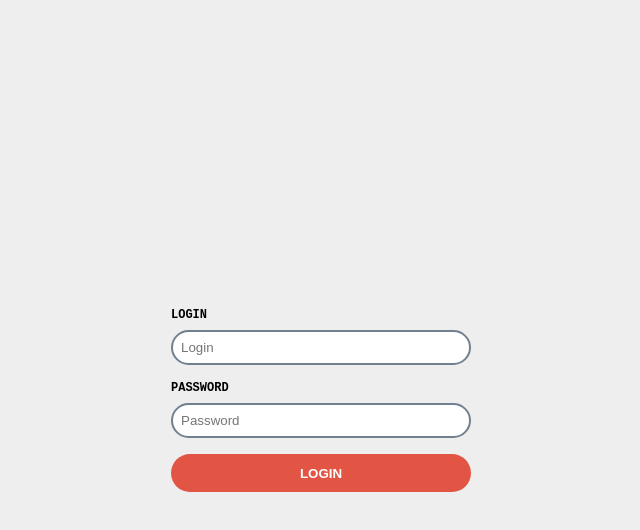
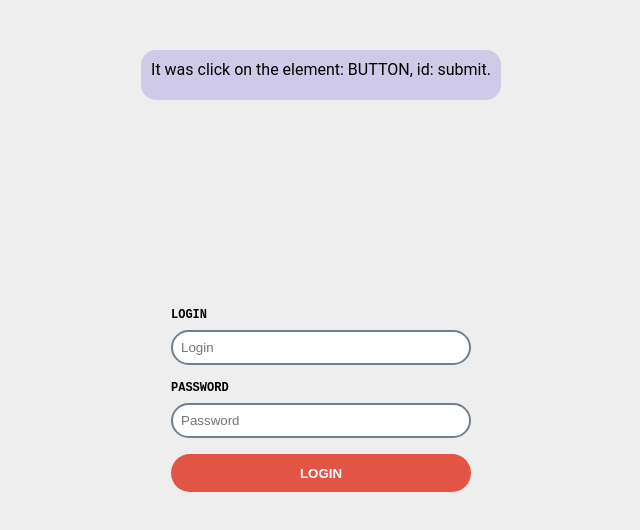
Before and after one commit to mate-academy/js_promise_function_DOM, a website built with Parcel: page src/index.html in a window 1280 px wide. Both pictures are taken after a click on the button "LOGIN". Shown: the whole page, without its empty margins (319-959 px from the left). Built offline with nearby package versions, Linux system fonts and the light colour scheme.

Commit message:
solution

```diff
--- a/package.json
+++ b/package.json
@@ -21,7 +21,7 @@
     "@linthtml/linthtml": "^0.3.2",
     "@mate-academy/eslint-config": "*",
     "@mate-academy/linthtml-config": "0.0.1",
-    "@mate-academy/scripts": "^0.7.12",
+    "@mate-academy/scripts": "^0.8.8",
     "@mate-academy/stylelint-config": "0.0.9",
     "colors": "^1.3.3",
     "cypress": "^5.6.0",
--- a/src/scripts/main.js
+++ b/src/scripts/main.js
@@ -1,11 +1,28 @@
 'use strict';
 
+const messageElements = document.createElement('div');
+
+messageElements.className = 'messages';
+document.body.append(messageElements);
+
 function waitFor(element, eventName) {
-// write your code here
-}
+  return new Promise(resolve => {
+    element.addEventListener(eventName, () => {
+      resolve(`
+        It was ${eventName} on the element:
+        ${element.nodeName}, id: ${element.id}.
+      `);
+    });
+  });
+};
 
 const printMessage = (message) => {
-// write your code here
+  const messageElement = document.createElement('div');
+
+  messageElement.textContent = message;
+  messageElement.className = 'message';
+
+  messageElements.append(messageElement);
 };
 
 module.exports = {
--- a/src/styles/main.scss
+++ b/src/styles/main.scss
@@ -47,6 +47,17 @@ button {
   font-weight: 700;
 }
 
+.messages {
+  position: absolute;
+  top: 50px;
+
+  & > * {
+    &:not(:last-child) {
+      margin-bottom: 5px;
+    }
+  }
+}
+
 .message {
   border-radius: 15px;
   background-color: rgb(207, 202, 231);
```
Also changed, not shown: README.md.
